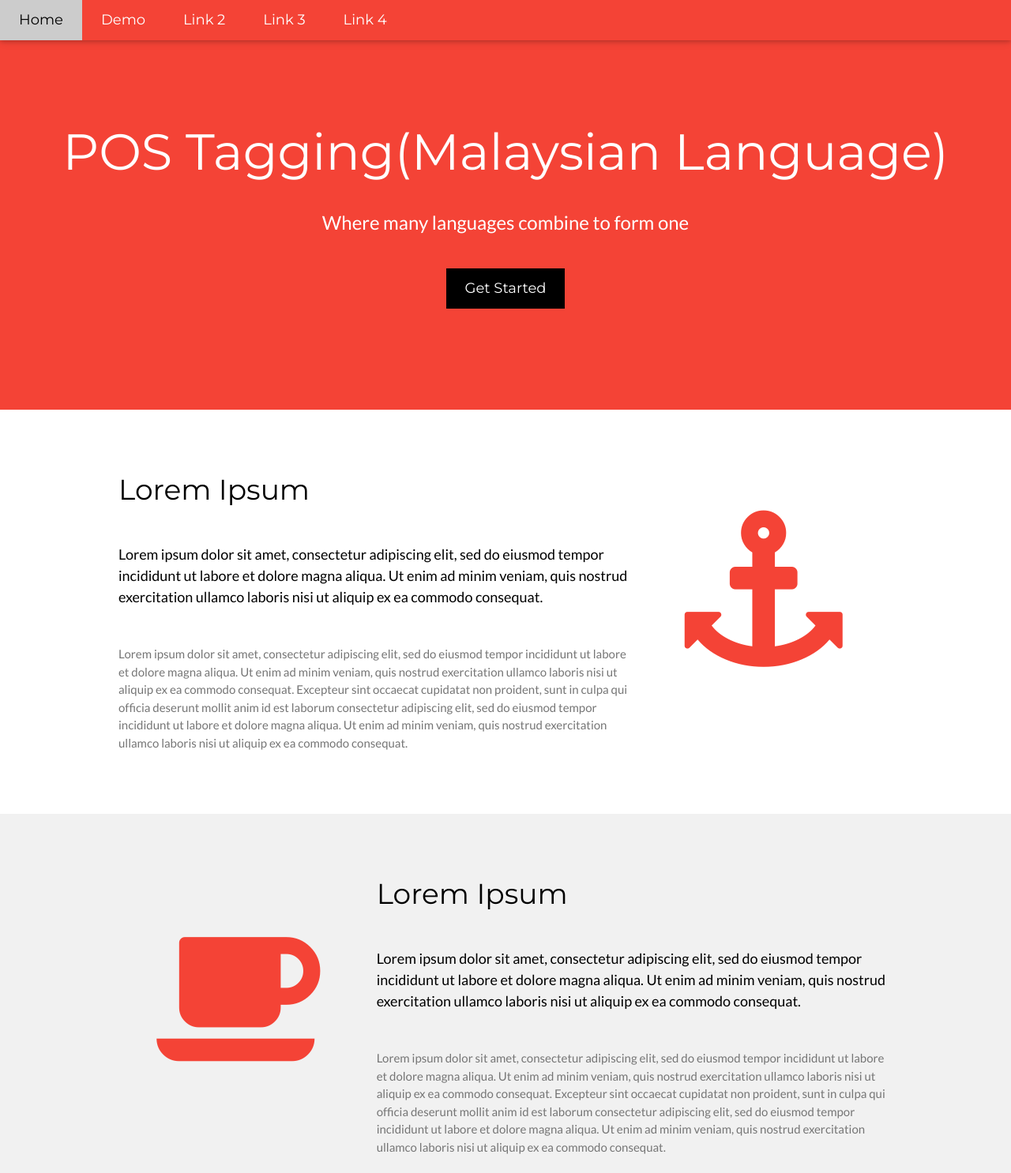
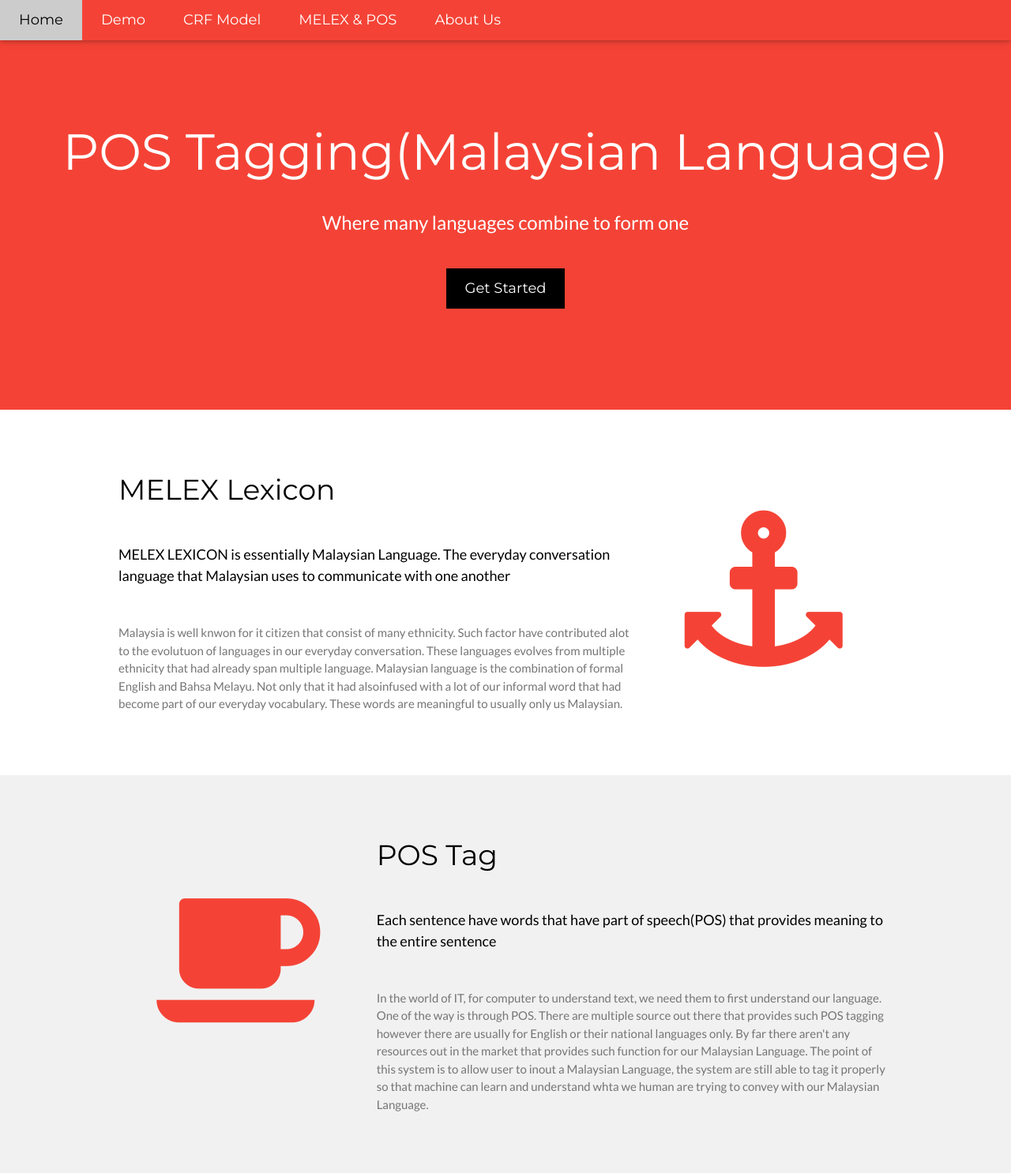
Before and after one commit to Andureal/POS-Tag, a Flask app: page / in a window 1280 px wide. Shown: the top 1486 px of the page at 79% size. Run offline with Flask 2, Linux system fonts and the light colour scheme.

Commit message:
asdsadsada

```diff
--- a/app.py
+++ b/app.py
@@ -41,22 +41,49 @@ def demo():
     if request.method == "POST":
         user = request.form["nm"]
         if request.form['submit_button'] == 'preprocess':
-            # user = normalise(user)
-            # user = remove_punct_url_at(user)
-            # user = remove_stopword_nltk(user)
-            # user = unicode_problem(user)
-            # user = remove_non_ascii(user)
-            user = remove_slashR(user)
-            user = remove_special_char(user)
-            user = remove_emoji(user)
+            user = normalise(str(user))
+            user = remove_punct_url_at(str(user))
+
+
+            user = remove_non_ascii(str(user))
+            user = remove_slashR(str(user))
+            user = remove_special_char(str(user))
+            user = remove_emoji(str(user))
+            user = remove_multiple_space(str(user))
+            user = remove_newline(str(user))
+            user = replace_apostrophes(str(user))
+            user = remove_multiple_comma(str(user))
+            user = remove_multiple_dot(str(user))
+
+
 
         elif request.form['submit_button'] == 'pos tag':
+            user = pos_tag1(user, loaded_model)
+
+        elif request.form['submit_button'] == 'P & P':
+            user = normalise(str(user))
+            user = remove_punct_url_at(str(user))
+
+            user = remove_non_ascii(str(user))
+            user = remove_slashR(str(user))
+            user = remove_special_char(str(user))
+            user = remove_emoji(str(user))
+            user = remove_multiple_space(str(user))
+            user = remove_newline(str(user))
+            user = replace_apostrophes(str(user))
+            user = remove_multiple_comma(str(user))
+            user = remove_multiple_dot(str(user))
+
             user = pos_tag1(user, loaded_model)
 
         return render_template("demo.html",user=user)
 
     else:
         return render_template("demo.html")
+
+@app.route('/crfmodel')
+def crfmodel():
+    return render_template("crfmodel.html")
 
 
 @app.route("/<usr>")
--- a/templates/index.html
+++ b/templates/index.html
@@ -34,11 +34,11 @@ body,h1,h2,h3,h4,h5,h6 {font-family: "Lato", sans-serif}
 <div class="w3-top">
   <div class="w3-bar w3-red w3-card w3-left-align w3-large">
         <a class="w3-bar-item w3-button w3-hide-medium w3-hide-large w3-right w3-padding-large w3-hover-white w3-large w3-red" href="javascript:void(0);" onclick="myFunction()" title="Toggle Navigation Menu"><i class="fa fa-bars"></i></a>
-        <a href="test" class="w3-bar-item w3-button w3-padding-large w3-white">Home</a>
+        <a href="/" class="w3-bar-item w3-button w3-padding-large w3-white">Home</a>
         <a href="demo" class="w3-bar-item w3-button w3-hide-small w3-padding-large w3-hover-white">Demo</a>
-        <a href="#" class="w3-bar-item w3-button w3-hide-small w3-padding-large w3-hover-white">Link 2</a>
-        <a href="#" class="w3-bar-item w3-button w3-hide-small w3-padding-large w3-hover-white">Link 3</a>
-        <a href="#" class="w3-bar-item w3-button w3-hide-small w3-padding-large w3-hover-white">Link 4</a>
+        <a href="crfmodel" class="w3-bar-item w3-button w3-hide-small w3-padding-large w3-hover-white">CRF Model</a>
+        <a href="#" class="w3-bar-item w3-button w3-hide-small w3-padding-large w3-hover-white">MELEX & POS </a>
+        <a href="#" class="w3-bar-item w3-button w3-hide-small w3-padding-large w3-hover-white">About Us</a>
   </div>
 
   <!-- Navbar on small screens -->
@@ -64,12 +64,10 @@ body,h1,h2,h3,h4,h5,h6 {font-family: "Lato", sans-serif}
 <div class="w3-row-padding w3-padding-64 w3-container">
   <div class="w3-content">
     <div class="w3-twothird">
-      <h1>Lorem Ipsum</h1>
-      <h5 class="w3-padding-32">Lorem ipsum dolor sit amet, consectetur adipiscing elit, sed do eiusmod tempor incididunt ut labore et dolore magna aliqua. Ut enim ad minim veniam, quis nostrud exercitation ullamco laboris nisi ut aliquip ex ea commodo consequat.</h5>
+      <h1>MELEX Lexicon</h1>
+      <h5 class="w3-padding-32">MELEX LEXICON is essentially Malaysian Language. The everyday conversation language that Malaysian uses to communicate with one another</h5>
 
-      <p class="w3-text-grey">Lorem ipsum dolor sit amet, consectetur adipiscing elit, sed do eiusmod tempor incididunt ut labore et dolore magna aliqua. Ut enim ad minim veniam, quis nostrud exercitation ullamco laboris nisi ut aliquip ex ea commodo consequat. Excepteur sint
-        occaecat cupidatat non proident, sunt in culpa qui officia deserunt mollit anim id est laborum consectetur adipiscing elit, sed do eiusmod tempor incididunt ut labore et dolore magna aliqua. Ut enim ad minim veniam, quis nostrud exercitation ullamco
-        laboris nisi ut aliquip ex ea commodo consequat.</p>
+      <p class="w3-text-grey">Malaysia is well knwon for it citizen that consist of many ethnicity. Such factor have contributed alot to the evolutuon of languages in our everyday conversation. These languages evolves from multiple ethnicity that had already span multiple language. Malaysian language is the combination of formal English and Bahsa Melayu. Not only that it had alsoinfused with a lot of our informal word that had become part of our everyday vocabulary. These words are meaningful to usually only us Malaysian. </p>
     </div>
 
     <div class="w3-third w3-center">
@@ -86,12 +84,10 @@ body,h1,h2,h3,h4,h5,h6 {font-family: "Lato", sans-serif}
     </div>
 
     <div class="w3-twothird">
-      <h1>Lorem Ipsum</h1>
-      <h5 class="w3-padding-32">Lorem ipsum dolor sit amet, consectetur adipiscing elit, sed do eiusmod tempor incididunt ut labore et dolore magna aliqua. Ut enim ad minim veniam, quis nostrud exercitation ullamco laboris nisi ut aliquip ex ea commodo consequat.</h5>
+      <h1>POS Tag</h1>
+      <h5 class="w3-padding-32">Each sentence have words that have part of speech(POS) that provides meaning to the entire sentence</h5>
 
-      <p class="w3-text-grey">Lorem ipsum dolor sit amet, consectetur adipiscing elit, sed do eiusmod tempor incididunt ut labore et dolore magna aliqua. Ut enim ad minim veniam, quis nostrud exercitation ullamco laboris nisi ut aliquip ex ea commodo consequat. Excepteur sint
-        occaecat cupidatat non proident, sunt in culpa qui officia deserunt mollit anim id est laborum consectetur adipiscing elit, sed do eiusmod tempor incididunt ut labore et dolore magna aliqua. Ut enim ad minim veniam, quis nostrud exercitation ullamco
-        laboris nisi ut aliquip ex ea commodo consequat.</p>
+      <p class="w3-text-grey">In the world of IT, for computer to understand text, we need them to first understand our language. One of the way is through POS. There are multiple source out there that provides such POS tagging however there are usually for English or their national languages only. By far there aren't any resources out in the market that provides such function for our Malaysian Language. The point of this system is to allow user to inout a Malaysian Language, the system are still able to tag it properly so that machine can learn and understand whta we human are trying to convey with our Malaysian Language.</p>
     </div>
   </div>
 </div>
```
Also changed, not shown: preprocessing.py (+40 -20 lines), templates/crfmodel.html (added, +59 -0 lines), templates/demo.html (+9 -9 lines), 3 other files.
